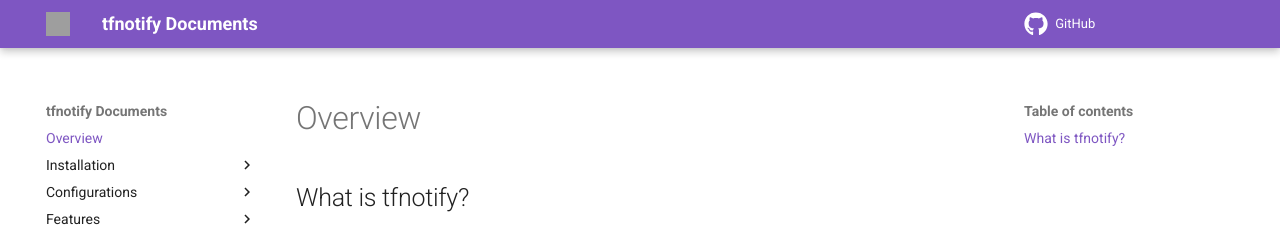
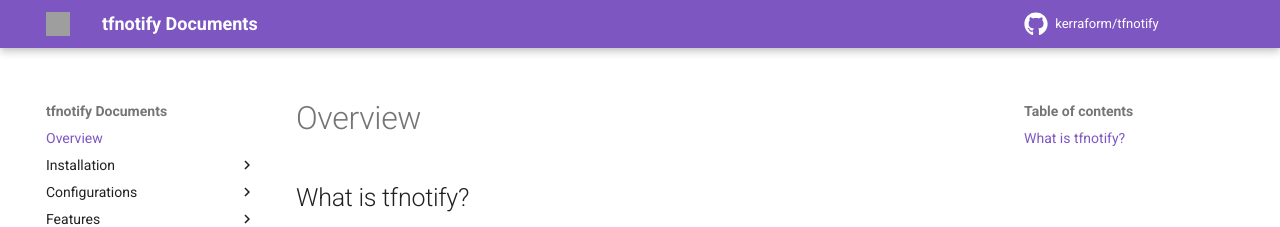
Before and after one commit to kerraform/tfnotify.github.io, an MkDocs documentation site: the page built from docs/index.md, in a window 1280 px wide. Shown: the top 227 px of the page. Built offline with MkDocs 1.6.1 and Material for MkDocs 9.7.7, drawn with Linux system fonts in a browser that asks for light colours; comment, search, counter and statistics services are not loaded; old or Windows-style settings are respelled for this version of MkDocs; grey boxes are pictures that could not be loaded.

Commit message:
Add repo name
Signed-off-by: KeisukeYamashita <19yamashita15@gmail.com>

```diff
--- a/mkdocs.yml
+++ b/mkdocs.yml
@@ -1,5 +1,6 @@
 site_name: tfnotify Documents
 repo_url: https://github.com/kerraform/tfnotify
+repo_name: kerraform/tfnotify
 theme:
   name: material
   logo: https://avatars.githubusercontent.com/u/82173916?s=200&v=4
```
